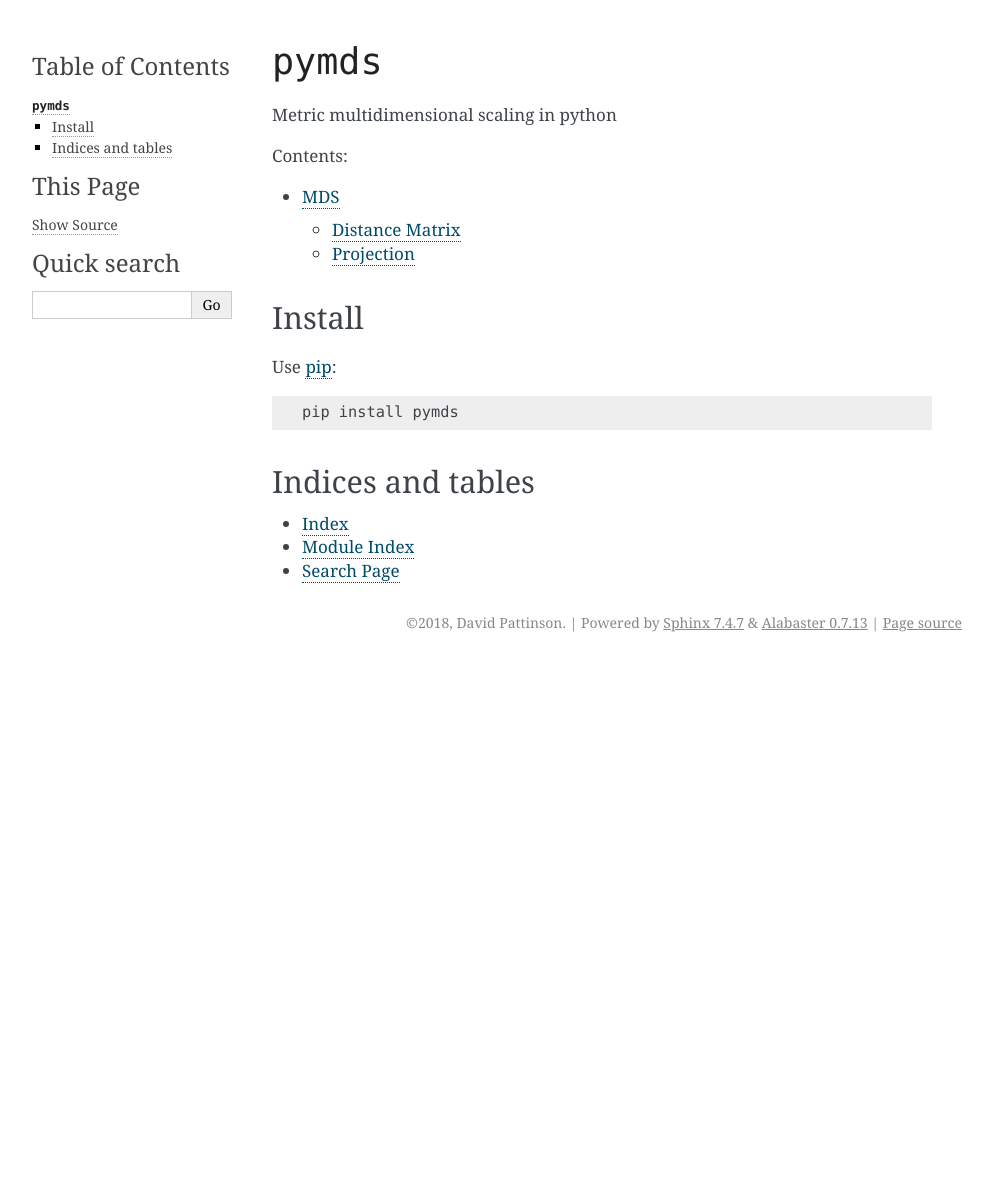
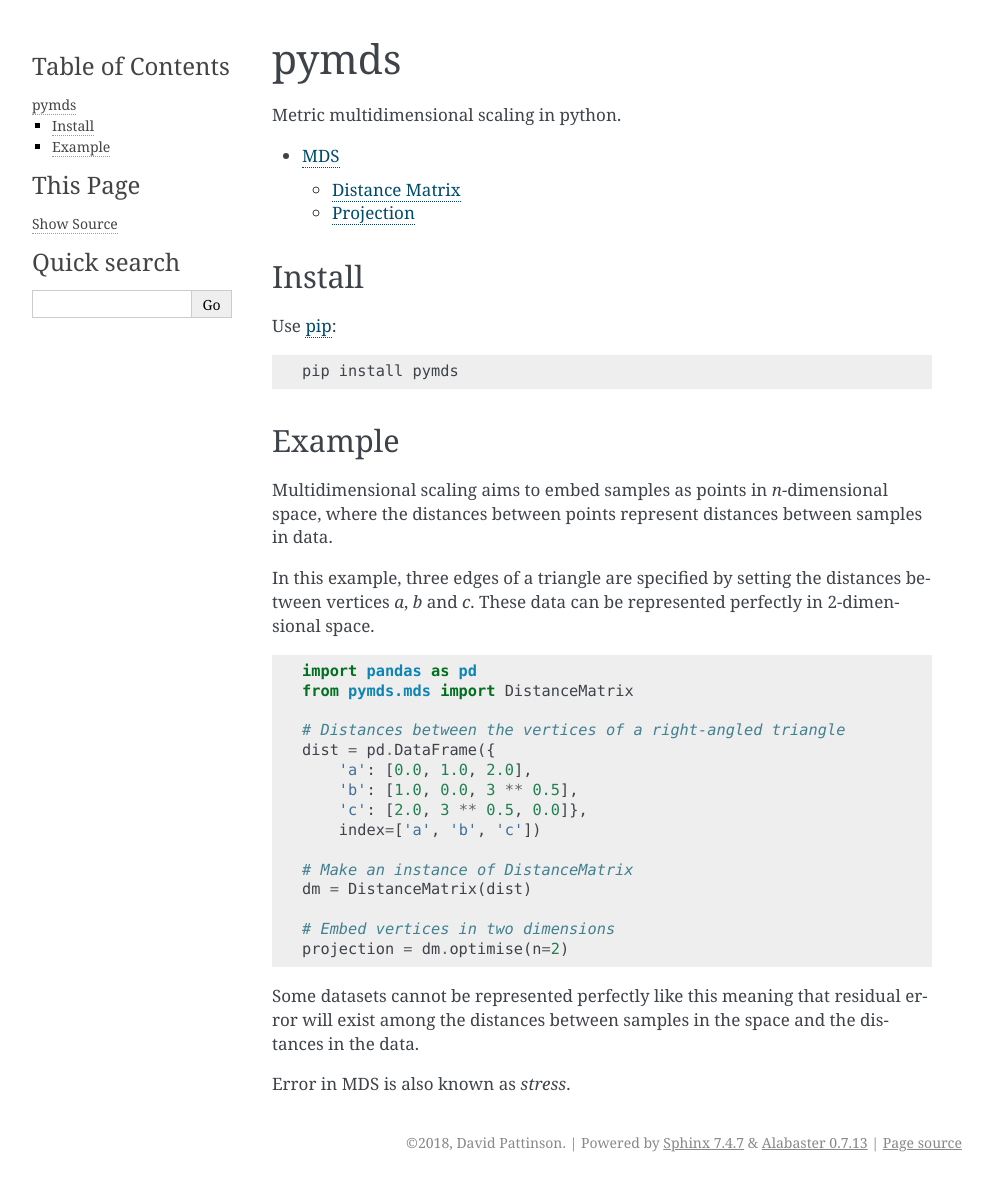
Before and after one commit to acorg/pymds, a Sphinx documentation site: the page built from docs/source/index.rst, in a window 1280 px wide. Shown: the whole page, without its empty margins (148-1141 px from the left). Built offline with Sphinx 7.4.7, drawn with Linux system fonts in a browser that asks for light colours; before the commit the page ends 900 px from its top, so only the background shows below that.

Commit message:
Updated docs.

```diff
--- /dev/null
+++ b/docs/source/distance-matrix-example.py
@@ -0,0 +1,15 @@
+import pandas as pd
+from pymds.mds import DistanceMatrix
+
+# Distances between the vertices of a right-angled triangle
+dist = pd.DataFrame({
+    'a': [0.0, 1.0, 2.0],
+    'b': [1.0, 0.0, 3 ** 0.5],
+    'c': [2.0, 3 ** 0.5, 0.0]},
+    index=['a', 'b', 'c'])
+
+# Make an instance of DistanceMatrix
+dm = DistanceMatrix(dist)
+
+# Embed vertices in two dimensions
+projection = dm.optimise(n=2)
--- a/docs/source/index.rst
+++ b/docs/source/index.rst
@@ -1,17 +1,11 @@
-.. pymds documentation master file, created by
-   sphinx-quickstart on Sun Jul  1 15:22:20 2018.
-   You can adapt this file completely to your liking, but it should at least
-   contain the root `toctree` directive.
+#####
+pymds
+#####
 
-#############
-:code:`pymds`
-#############
-
-Metric multidimensional scaling in python
+Metric multidimensional scaling in python.
 
 .. toctree::
    :maxdepth: 2
-   :caption: Contents:
 
    mds
 
@@ -23,12 +17,18 @@ Use `pip`_::
 
     pip install pymds
 
-******************
-Indices and tables
-******************
+*******
+Example
+*******
 
-* :ref:`genindex`
-* :ref:`modindex`
-* :ref:`search`
+Multidimensional scaling aims to embed samples as points in `n`-dimensional space, where the distances between points represent distances between samples in data.
+
+In this example, three edges of a triangle are specified by setting the distances between vertices `a`, `b` and `c`. These data can be represented perfectly in 2-dimensional space.
+
+.. literalinclude:: distance-matrix-example.py
+
+Some datasets cannot be represented perfectly like this meaning that residual error will exist among the distances between samples in the space and the distances in the data.
+
+Error in MDS is also known as `stress`.
 
 .. _pip: https://pypi.python.org/pypi/pip
```
Also changed, not shown: docs/source/mds.rst (+3 -4 lines), 1 other file.
